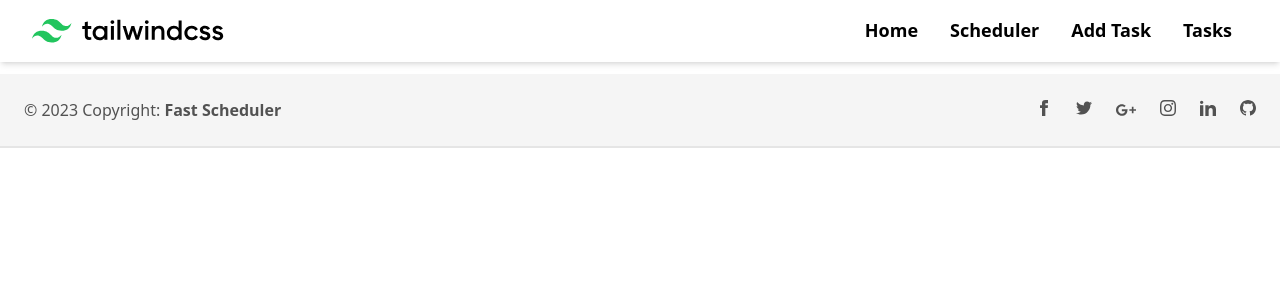
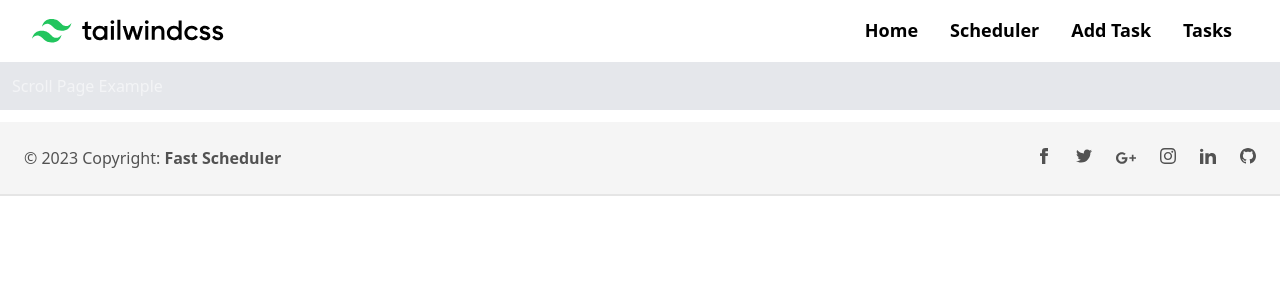
Before and after one commit to Apfirebolt/task-scheduler-in-vue-tailwind-and-fastapi, a Vue app in the folder client/: page /scroll in a window 1280 px wide. Shown: the top 300 px of the page. Built offline with nearby package versions, Linux system fonts and the light colour scheme.

Commit message:
code refactoring

```diff
--- a/client/package.json
+++ b/client/package.json
@@ -14,7 +14,8 @@
     "axios": "^1.4.0",
     "dayjs": "^1.11.7",
     "vue": "^3.2.47",
-    "vue-router": "^4.1.6"
+    "vue-router": "^4.1.6",
+    "vue3-scroll-spy": "^1.0.8"
   },
   "devDependencies": {
     "@vitejs/plugin-vue": "^4.1.0",
--- /dev/null
+++ b/client/src/pages/Scroll.vue
@@ -0,0 +1,14 @@
+<script setup>
+import { onMounted } from "vue";
+import AOS from "aos";
+
+onMounted(() => {
+  AOS.init();
+});
+</script>
+
+<template>
+  <div class="container bg-gray-200 mx-auto text-gray-100 p-3">
+    <p>Scroll Page Example</p>
+  </div>
+</template>
--- a/client/src/routes.js
+++ b/client/src/routes.js
@@ -4,6 +4,7 @@ import Scheduler from "./pages/Scheduler.vue";
 import AddTask from "./pages/AddTask.vue";
 import UpdateTask from "./pages/UpdateTask.vue";
 import TaskList from "./pages/TaskList.vue";
+import Scroll from "./pages/Scroll.vue";
 
 const routes = [
   {
@@ -31,6 +32,11 @@ const routes = [
     name: "UpdateTask",
     component: UpdateTask,
   },
+  {
+    path: "/scroll",
+    name: "Scroll",
+    component: Scroll,
+  },
 ];
 
 const router = createRouter({
```
Also changed, not shown: client/src/main.js (+7 -7 lines), 1 other file (tests, documents, lock files or other folders).
